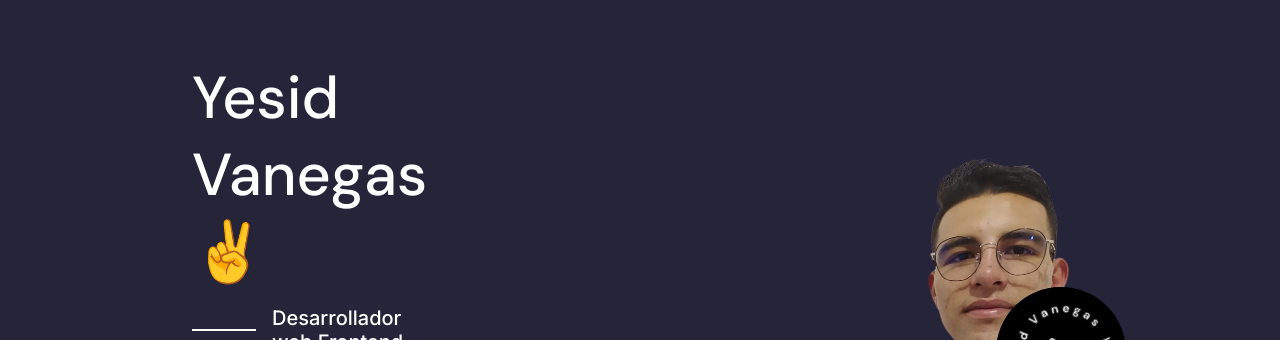
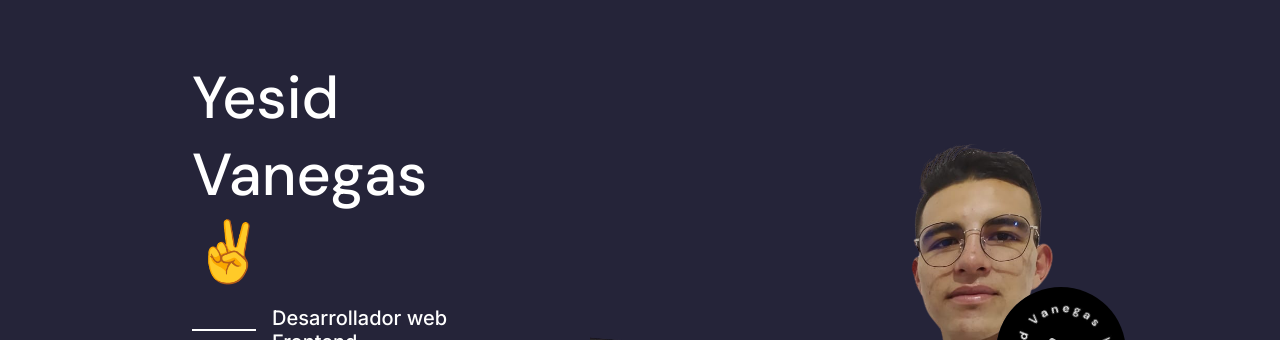
Before and after one commit to yesid10/PortFolio, a React (Vite) app: page / in a window 1280 px wide. Shown: the part 273-613 px from the top of the page. Built offline with nearby package versions, Linux system fonts and the light colour scheme.

Commit message:
Mejorando titulo de nombre para que no desborde

```diff
--- a/src/Components/Home/StylesHome.scss
+++ b/src/Components/Home/StylesHome.scss
@@ -13,7 +13,7 @@
         display: flex;
         flex-direction: column;
         width: 100%;
-        margin-right: 20%;
+        margin-right: 15%;
         margin-top: 5%;
 
         .name {
@@ -23,6 +23,7 @@
             width: 100%;
 
             h3 {
+                display: flex;
                 font-size: 3.7rem;
                 font-family: $font-family-extra;
                 color: #fff;
@@ -188,9 +189,7 @@
             padding: 0;
             top: 82%;
             left: 4.5%;
-
-
-
+            cursor: pointer;
         }
     }
 
```
